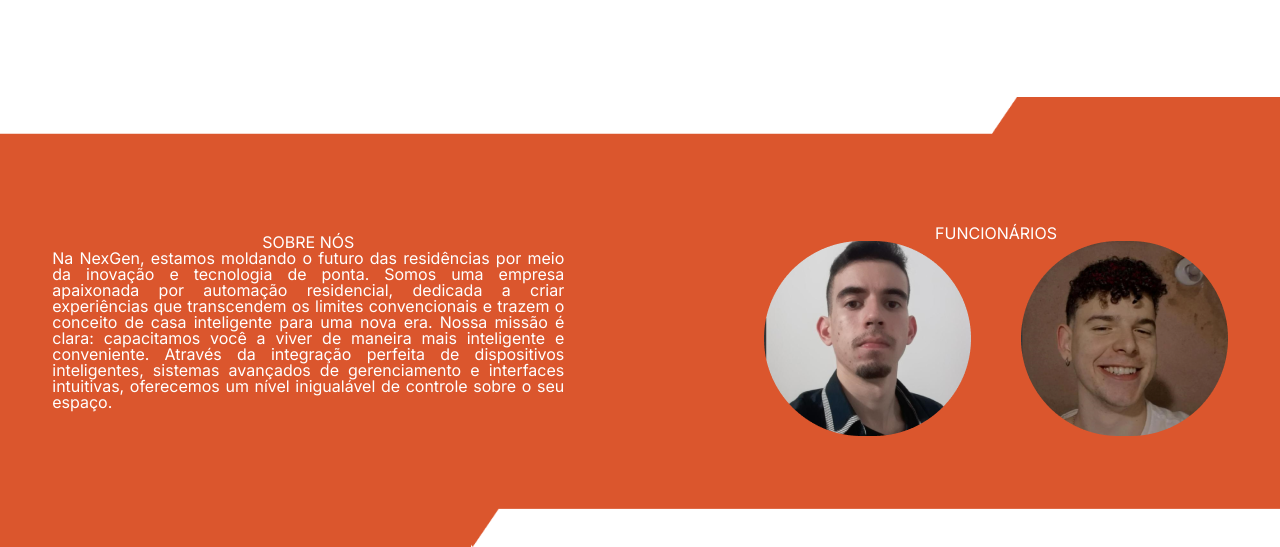
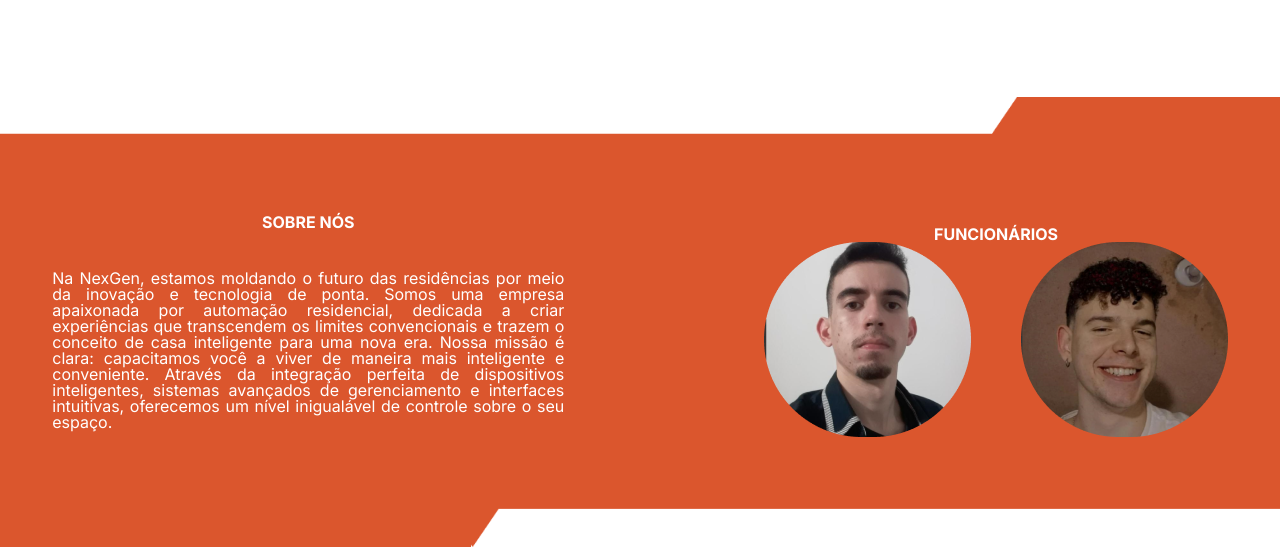
Before and after one commit to EduardoAnt1/NexGen, a plain HTML site: page Nexgen/index.html in a window 1280 px wide. Shown: the part 1643-2190 px from the top of the page. Drawn offline with Linux system fonts and the light colour scheme.

Commit message:
att sobre nos

```diff
--- a/Nexgen/css/styles.css
+++ b/Nexgen/css/styles.css
@@ -307,7 +307,10 @@ header a:hover {
 #texto h2{
     color: var(--cor-primaria);
     text-align: center;
-    padding-bottom: 20;
+    padding-bottom: 40px;
+    padding-top: 0px;
+    font-weight: 700;
+
 }
 
 #texto p{
@@ -320,11 +323,15 @@ header a:hover {
     flex-direction: column;
     justify-content: center;
     align-items: center;
-    padding-top: 18px;
+    padding-top: 20px;
 }
 #funcionarios h2{
     color: var(--cor-primaria);
     text-align: center;
+    font-weight: 700;
+}
+#imagens_func{
+        padding-top: 20px;
 }
 
 #propaganda{
@@ -332,8 +339,3 @@ header a:hover {
     height: 1080;
     background-color: var(--cor-quartenaria);
 }
-
-#funcionarios h2{
-    color: var(--cor-primaria);
-    text-align: center;
-}
```
